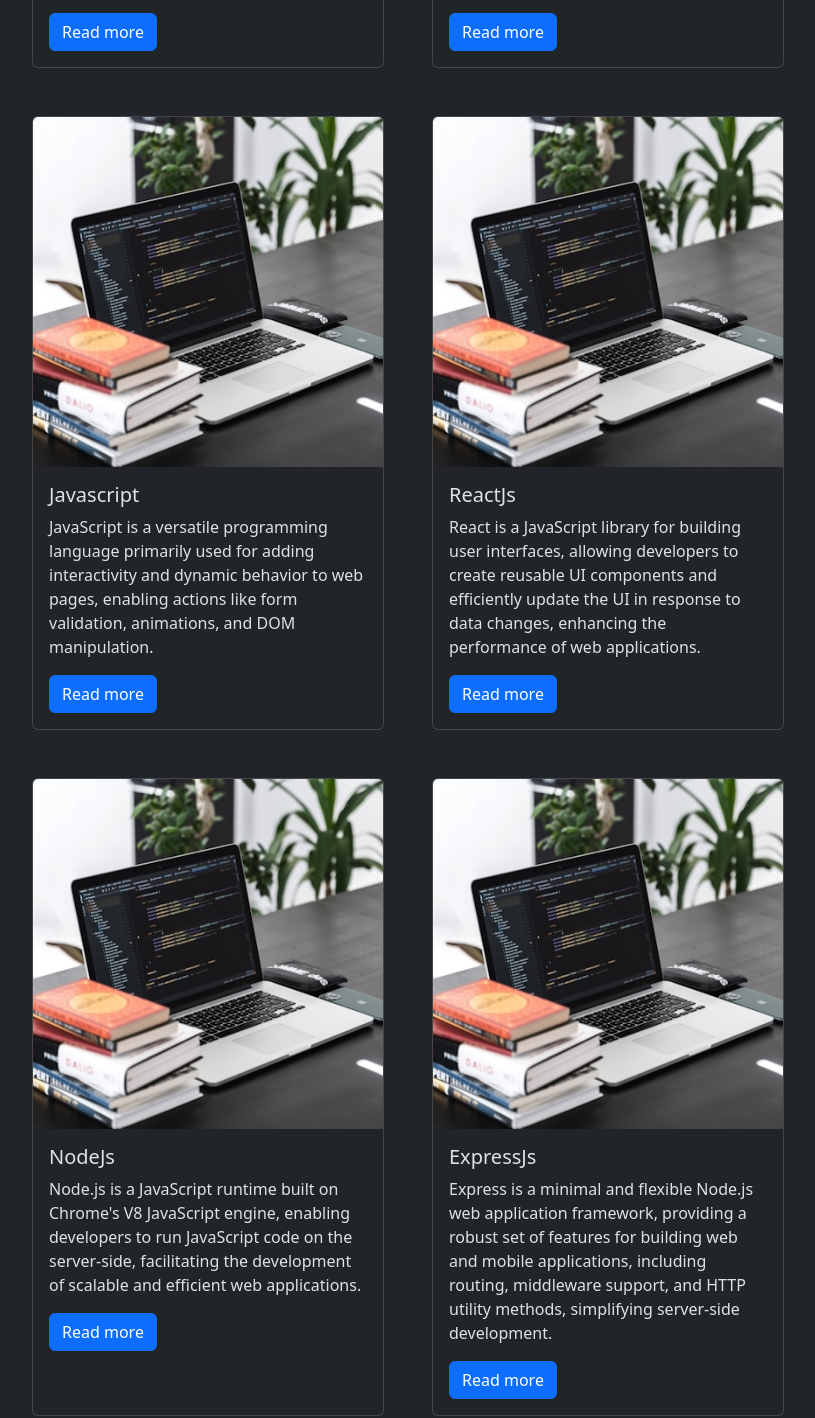
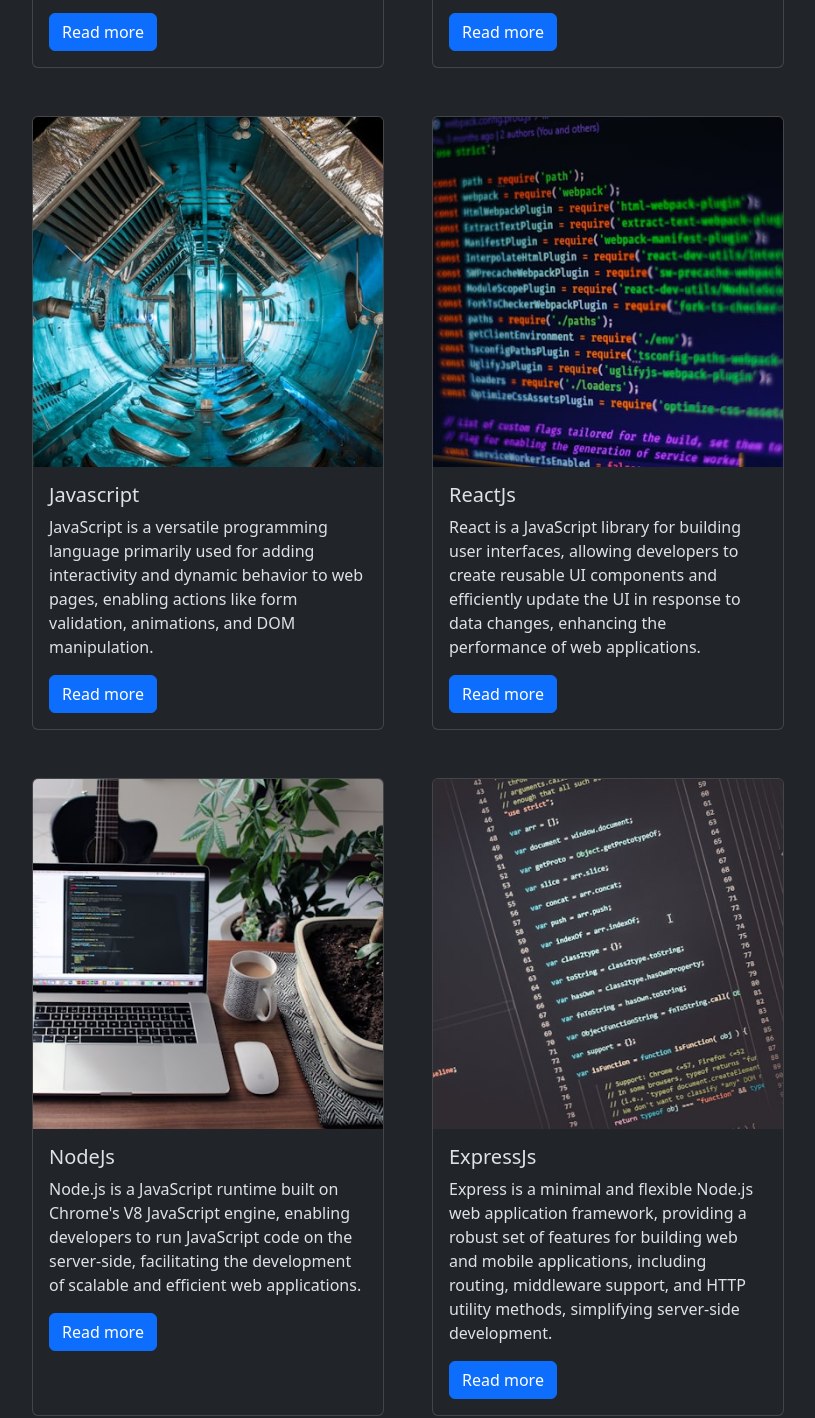
Before and after one commit to alok-x0s1/Pixelated-Plate, a plain HTML site: page index.html in a window 1280 px wide. Shown: the part 1795-3213 px from the top of the page, without its empty margins (62-877 px from the left). Drawn offline with nearby package versions, Linux system fonts and the light colour scheme.

Commit message:
image updated

```diff
--- a/index.html
+++ b/index.html
@@ -425,7 +425,7 @@
         </div>
       </div>
       <div class="card" style="width: 22rem">
-        <img src="./Images/1.jpg" class="card-img-top" alt="..." />
+        <img src="./Images/2.jpg" class="card-img-top" alt="..." />
         <div class="card-body">
           <h5 class="card-title">CSS</h5>
           <p class="card-text">
@@ -437,7 +437,7 @@
         </div>
       </div>
       <div class="card" style="width: 22rem">
-        <img src="./Images/1.jpg" class="card-img-top" alt="..." />
+        <img src="./Images/3.jpg" class="card-img-top" alt="..." />
         <div class="card-body">
           <h5 class="card-title">Javascript</h5>
           <p class="card-text">
@@ -449,7 +449,7 @@
         </div>
       </div>
       <div class="card" style="width: 22rem">
-        <img src="./Images/1.jpg" class="card-img-top" alt="..." />
+        <img src="./Images/4.jpg" class="card-img-top" alt="..." />
         <div class="card-body">
           <h5 class="card-title">ReactJs</h5>
           <p class="card-text">
@@ -462,7 +462,7 @@
         </div>
       </div>
       <div class="card" style="width: 22rem">
-        <img src="./Images/1.jpg" class="card-img-top" alt="..." />
+        <img src="./Images/5.jpg" class="card-img-top" alt="..." />
         <div class="card-body">
           <h5 class="card-title">NodeJs</h5>
           <p class="card-text">
@@ -475,7 +475,7 @@
         </div>
       </div>
       <div class="card" style="width: 22rem">
-        <img src="./Images/1.jpg" class="card-img-top" alt="..." />
+        <img src="./Images/6.jpg" class="card-img-top" alt="..." />
         <div class="card-body">
           <h5 class="card-title">ExpressJs</h5>
           <p class="card-text">
@@ -488,7 +488,7 @@
         </div>
       </div>
       <div class="card" style="width: 22rem">
-        <img src="./Images/1.jpg" class="card-img-top" alt="..." />
+        <img src="./Images/2.jpg" class="card-img-top" alt="..." />
         <div class="card-body">
           <h5 class="card-title">MongoDB</h5>
           <p class="card-text">
```
